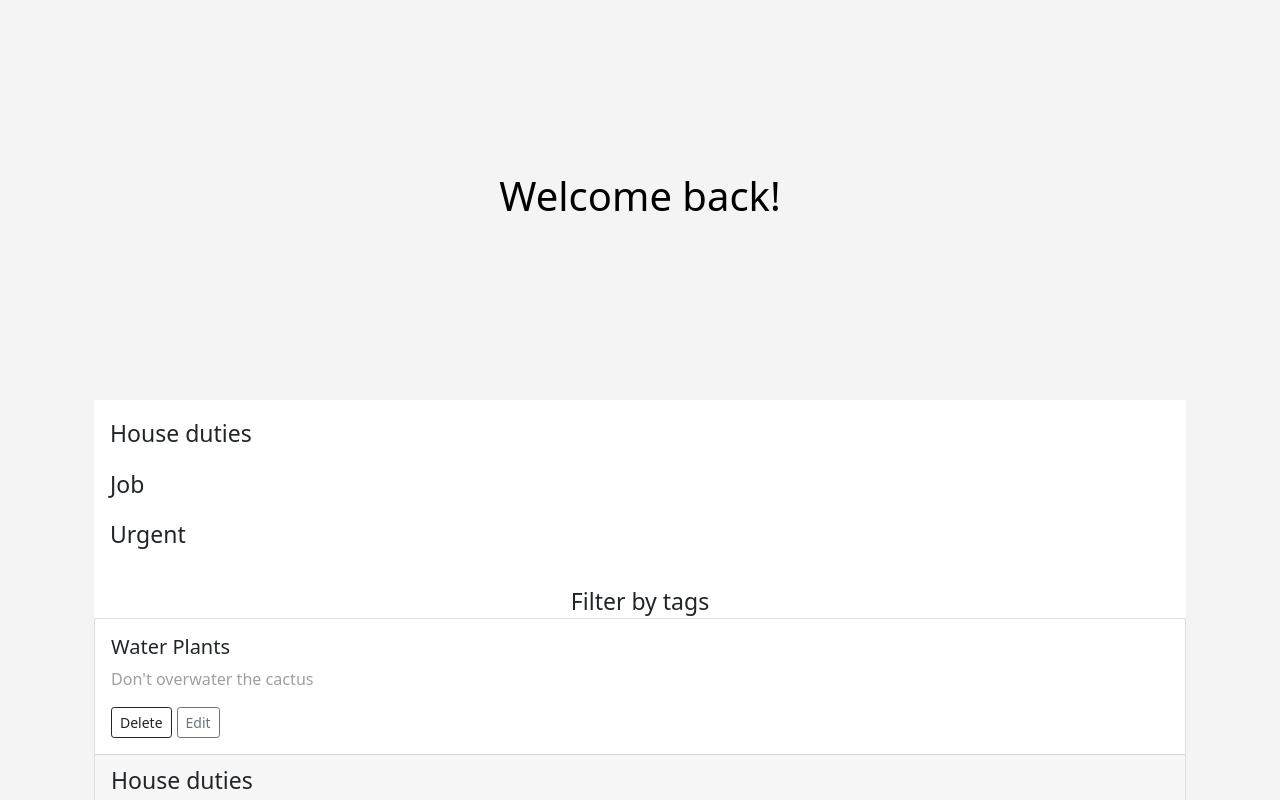
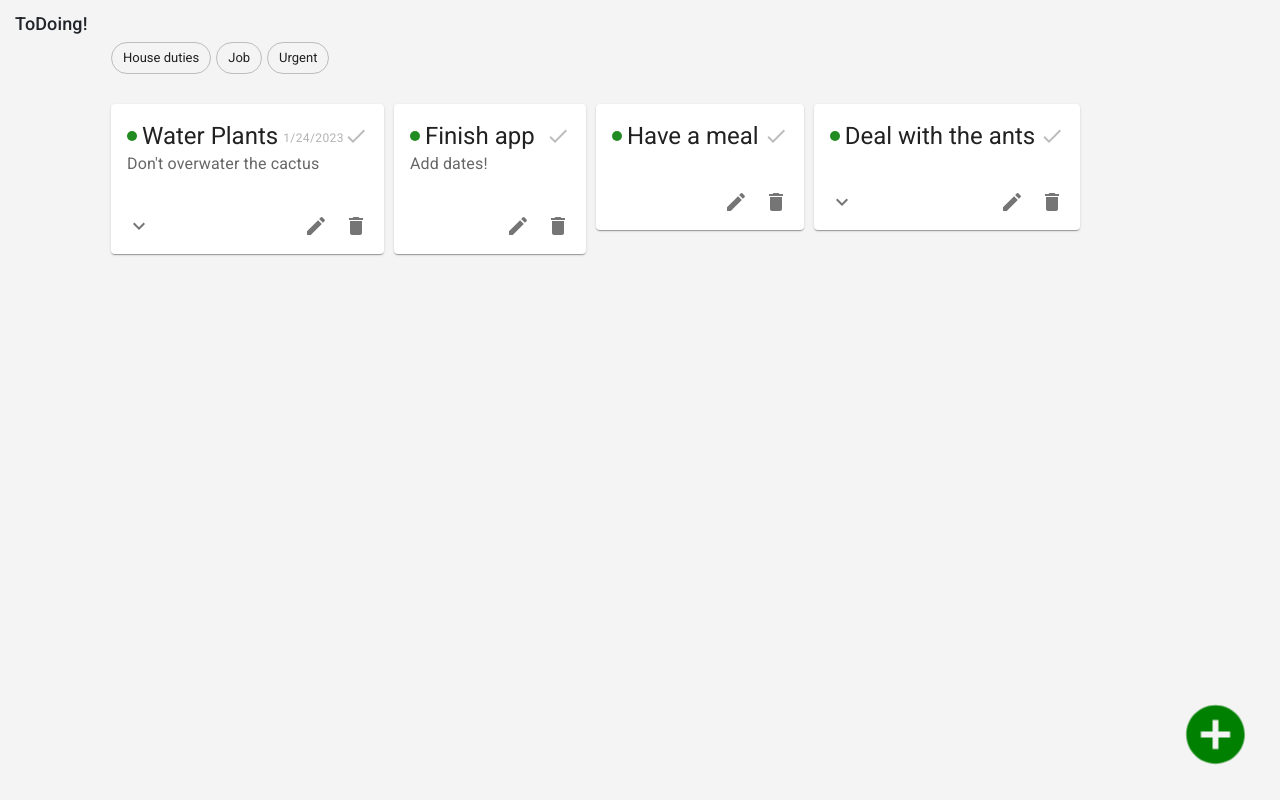
Before and after one commit to fpisoni/ToDoing-client, a React (Create React App) app: page / in a window 1280 px wide. Shown: the top 800 px of the page. Built offline with nearby package versions, Linux system fonts and the light colour scheme.

Commit message:
MUI migration complete

```diff
--- /dev/null
+++ b/src/components/tag/tag.css
@@ -0,0 +1,7 @@
+.tag {
+    margin-left: 5px !important;
+}
+
+.tag--selected {
+    margin-left: 5px !important;
+}
--- a/src/components/tag/tag.tsx
+++ b/src/components/tag/tag.tsx
@@ -1,5 +1,8 @@
 import React from "react";
 import { TagModel } from "../../models/tag.model";
+import './tag.css';
+
+import { Chip } from "@mui/material";
 
 interface Props {
     data: TagModel,
@@ -20,11 +23,13 @@ const Tag = ({ data, onSelect, onDeselect }: Props) => {
     }
 
     return(
-        <div className={'tag' + data.selected ? 'tag--selected' : ''} style={data.selected ? { backgroundColor: "orange" } : {}}>
-            <p className='tag__title' onClick={data.selected ? deselectTag : selectTag}>
-                {data.title}
-            </p>
-        </div>
+        <Chip
+            className={data.selected ? 'tag--selected' : 'tag'}
+            onClick={data.selected ? deselectTag : selectTag}
+            label={data.title}
+            variant='outlined'
+            color={data.selected ? 'warning' : undefined}
+        />
     )
 };
 
--- /dev/null
+++ b/src/components/tags/tags.css
@@ -0,0 +1,4 @@
+.tags__container {
+    display: flex;
+    justify-content: flex-start;
+}
--- a/src/components/tags/tags.tsx
+++ b/src/components/tags/tags.tsx
@@ -1,8 +1,9 @@
 import React, { useState } from "react"
-import { Card, Container } from "react-bootstrap";
+import Container from "@mui/material/Container";
 import { TagModel } from "../../models/tag.model";
 import { v4 } from 'uuid'
 import Tag from "../tag/tag";
+import './tags.css';
 
 interface Props {
     onSelect: (tag: TagModel) => void,
@@ -18,16 +19,9 @@ const Tags = ({onSelect, onDeselect}: Props) => {
     ])
 
     return(
-        <Container>
-            <div className="tags__container" style={{backgroundColor: "white"}}>
-                <Card.Body className="tags">
+            <Container className="tags__container">
                     {tags.map(tag => <Tag key={tag.id} data={tag} onSelect={onSelect} onDeselect={onDeselect} />)}
-                </Card.Body>
-                <footer className='footer' style={{textAlign: "center"}}>
-                    Filter by tags
-                </footer>
-            </div>
-        </Container>
+            </Container>
     )
 }
 
--- a/src/components/task/task.css
+++ b/src/components/task/task.css
@@ -1,3 +1,46 @@
-.task__text {
-    color: #D2C3B0
+.task__container {
+    max-width: 33vw;
+    min-width: 15vw;
+    margin: 10px 5px;
+    height: 100%;
 }
+
+.actions__container {
+    margin-left: auto;
+}
+
+.task__note {
+    max-width: inherit;
+    text-overflow: ellipsis;
+    overflow: hidden;
+    white-space: nowrap;
+}
+
+.dot {
+    height: 10px;
+    width: 10px;
+    margin-right: 5px;
+    background-color:forestgreen;
+    border-radius: 50%;
+    display:inline-block;
+}
+
+.title-dot__container {
+    display: flex;
+    align-items: center;
+}
+
+.check {
+    margin-left: auto;
+}
+
+.check:hover {
+    cursor: pointer;
+    color: forestgreen;
+}
+
+.date {
+    color: rgba(0, 0, 0, 0.3);
+    margin-top: 5px !important;
+    margin-left: 5px !important;
+}
--- a/src/components/task/task.tsx
+++ b/src/components/task/task.tsx
@@ -1,9 +1,17 @@
-import React from "react";
-import { TaskModel } from "../../models/task.model";
-import Button from "react-bootstrap/Button";
-import Card from 'react-bootstrap/Card'
-import Tag from "../tag/tag";
-import { TagModel } from "../../models/tag.model";
+import React, { useState } from 'react';
+import { TaskModel } from '../../models/task.model';
+import Tag from '../tag/tag';
+import { TagModel } from '../../models/tag.model';
+import './task.css'
+
+import CheckIcon from '@mui/icons-material/Check';
+import IconButton from '@mui/material/IconButton';
+import EditIcon from '@mui/icons-material/Edit';
+import DeleteIcon from '@mui/icons-material/Delete';
+import Card from '@mui/material/Card'
+import { CardActions, CardContent, Collapse, IconButtonProps, Tooltip, Typography } from '@mui/material';
+import { styled } from '@mui/material/styles';
+import ExpandMoreIcon from '@mui/icons-material/ExpandMore';
 
 interface Props {
     data: TaskModel,
@@ -13,26 +21,82 @@ interface Props {
     onDeselect: (tag: TagModel) => void,
 }
 
+interface ExpandMoreProps extends IconButtonProps {
+    expand: boolean;
+  }
+
+  const ExpandMore = styled((props: ExpandMoreProps) => {
+    const { expand, ...other } = props;
+    return <IconButton {...other} />;
+  })(({ theme, expand }) => ({
+    transform: !expand ? 'rotate(0deg)' : 'rotate(180deg)',
+    marginLeft: 'auto',
+    transition: theme.transitions.create('transform', {
+      duration: theme.transitions.duration.shortest,
+    }),
+  }));
+
 
 const Task = ( {data, onDelete, setEdit, onSelect, onDeselect}: Props ) => {
+
+
+    const [expanded, setExpanded] = useState(false);
+
+    const handleExpandClick = () => {
+        setExpanded(!expanded);
+    }
 
     const deleteTask = () => onDelete(data.id);
     const editTask = () => setEdit(data);
 
     return(
-        <Card className="task__container mb-2">
-            <Card.Body className="task" style={{ fontSize:'70%' }}>
-                <Card.Title className="task__title">{data.title}</Card.Title>
-                <Card.Text className="task__text" style={{ color:'#9F9F9F'}}>{data.note}</Card.Text>
-                <Button className='button--delete' data-testid='delete_button' variant="outline-dark" onClick={deleteTask} size='sm' >Delete</Button>
-                <Button className='button--edit' data-testid='edit-button' variant="outline-secondary" onClick={editTask} size='sm' style={{ marginLeft: '5px' }}>Edit</Button>
-            </Card.Body>
-            <Card.Footer className="task__footer" style={{display: data.tags ? "block" : "none"}}>
-                {data.tags?.map(tag => <Tag key={tag.id} data={tag} onSelect={onSelect} onDeselect={onDeselect} />)}
-            </Card.Footer>
+        <Card className='task__container'>
+            <CardContent>
+                <div className='title-dot__container'>
+                    <span className='dot'></span>
+                    <Typography variant='h5' component='div'>
+                        {data.title}
+                    </Typography>
+                    <Typography variant='caption' className='date'>
+                        {data.dueDate?.toLocaleDateString()}
+                    </Typography>
+                    <CheckIcon className='check' color='disabled'></CheckIcon>
+                </div>
+                <Typography className='task__note' color='text.secondary' gutterBottom>
+                    {data.note}
+                </Typography>
+            </CardContent>
+            <CardActions className='task__footer' disableSpacing>
+                <div className='expand__container'>
+                    <ExpandMore
+                        sx={{display: data.tags ? '' : 'none'}}
+                        expand={expanded}
+                        onClick={handleExpandClick}
+                        aria-expanded={expanded}
+                        aria-label='Show filters'>
+                        <ExpandMoreIcon />
+                    </ExpandMore>
+                </div>
+                <div className='actions__container'>
+                    <Tooltip title='Edit'>
+                        <IconButton className='button--edit' data-testid='edit-button' onClick={editTask}>
+                            <EditIcon />
+                        </IconButton>
+                    </Tooltip>
+                    <Tooltip title='Delete'>
+                        <IconButton className='button--delete' data-testid='delete_button' onClick={deleteTask}>
+                            <DeleteIcon />
+                        </IconButton>
+                    </Tooltip>
+                </div>
+            </CardActions>
+            <Collapse  in={expanded} timeout='auto' unmountOnExit>
+                <div className='tags__container'>
+                    {data.tags?.map(tag => <Tag key={tag.id} data={tag} onSelect={onSelect} onDeselect={onDeselect} />)}
+                </div>
+            </Collapse>
         </Card>
     )
 }
 
-
 export default Task;
--- a/src/pages/main/main.css
+++ b/src/pages/main/main.css
@@ -4,8 +4,7 @@
     display:flexbox;
 }
 
-
-.app__header {
+/* .app__header {
     background-color: #F4F4F4;
     min-height: 50vh;
     display: flex;
@@ -15,10 +14,15 @@
     font-size: calc(10px + 2vmin);
     color: black;
 }
+*/
+
+.app__title {
+    padding-top: 10px !important;
+    padding-left: 15px !important;
+}
 
 .app__body {
     background-color: #F4F4F4;
-    display: block;
     flex-direction: column;
     font-size: calc( 7px + 2vmin);
 }
--- a/src/pages/main/main.tsx
+++ b/src/pages/main/main.tsx
@@ -9,11 +9,12 @@ import IconButton from '@mui/material/IconButton';
 import AddCircleIcon from '@mui/icons-material/AddCircle';
 import Tooltip from '@mui/material/Tooltip';
 import { styled } from '@mui/material/styles';
+import { Typography } from '@mui/material';
 
 function Main() {
 
   const [tasks, setTasks] = useState<TaskModel[]>([
-    { title: 'Water Plants', note: "Don't overwater the cactus", id: generateUUID(),
+    { title: 'Water Plants', note: "Don't overwater the cactus", id: generateUUID(), dueDate: new Date(),
       tags: [
         { id: 'tag1' , title:'House duties', selected: false },
         { id: 'tag3' , title:'Urgent', selected: false }
@@ -59,16 +60,16 @@ function Main() {
   }
 
   const StyledButton = styled(IconButton)({
-    marginBottom: '15px',
-    marginLeft: '15px',
+    position:'fixed',
+    left: '93vw',
+    color: 'green',
+    bottom: '5vh',
+    transform: 'scale(2)',
   })
 
   return (
     <div className="app">
-      <header className="app__header">
-        <h1>Welcome back!</h1>
-      </header>
-      <div className='container-hidden'>
+      <div className='form-hidden'>
         <TaskFormModal
           show={showModal}
           onHide={handleHideModal}
@@ -76,15 +77,18 @@ function Main() {
           action={creationHandler}
           nextTaskId={generateUUID()}
         />
-        <Container className='app__body'>
-          <Tasks tasks={tasks} onDelete={deleteHandler} setEdit={setEdit} />
-          <Tooltip title='Add task'>
-            <StyledButton className='button-create' onClick={handleShowModal}>
-              <AddCircleIcon />
-            </StyledButton>
-          </Tooltip>
-        </Container>
       </div>
+      <Typography className='app__title' variant='subtitle2' fontSize='large' fontFamily=''>
+        ToDoing!
+      </Typography>
+      <Container className='app__body'>
+        <Tasks tasks={tasks} onDelete={deleteHandler} setEdit={setEdit} />
+      </Container>
+      <Tooltip title='Add task'>
+          <StyledButton className='button-create' onClick={handleShowModal}>
+            <AddCircleIcon fontSize='large' />
+          </StyledButton>
+      </Tooltip>
     </div>
   );
 }
--- a/src/pages/tasks/tasks.css
+++ b/src/pages/tasks/tasks.css
@@ -1,3 +1,9 @@
-Container {
-    display: flex;
+.tags__container {
+    margin-bottom: 10px;
 }
+
+.tasks {
+    display: flex !important;
+    flex-flow: row wrap;
+    justify-content: left;
+}
--- a/src/pages/tasks/tasks.tsx
+++ b/src/pages/tasks/tasks.tsx
@@ -1,8 +1,9 @@
 import React, { useState, useEffect } from "react";
-import Container from "react-bootstrap/Container";
-import Task from "../../components/task/task";
+import './tasks.css'
 import { TaskModel } from '../../models/task.model';
 import { TagModel } from '../../models/tag.model';
+import Container from "@mui/material/Container";
+import Task from "../../components/task/task";
 import Tags from '../../components/tags/tags';
 
 interface Props {
@@ -25,7 +26,7 @@ const Tasks = ({tasks, onDelete, setEdit }: Props) => {
     const updateFilteredTags = () => {
         setFilteredTasks(
           appliedTags.length > 0 ?
-            tasks.filter(task => task.tags?.some(tag => appliedTags.some(appliedTag => appliedTag.id == tag.id))) :
+            tasks.filter(task => task.tags?.some(tag => appliedTags.some(appliedTag => appliedTag.id === tag.id))) :
             tasks
         );
     }
@@ -34,7 +35,9 @@ const Tasks = ({tasks, onDelete, setEdit }: Props) => {
 
     return(
         <div>
-            <Tags onSelect={handleSelectTag} onDeselect={handleDeselectTag}/>
+            <div className="tags__container">
+                <Tags onSelect={handleSelectTag} onDeselect={handleDeselectTag}/>
+            </div>
             <Container className="tasks">
                 { filteredTasks.map((task) =>
                     <Task key={task.id} data={task} onDelete={onDelete} setEdit={setEdit} onSelect={handleSelectTag} onDeselect={handleDeselectTag}/> )
```
